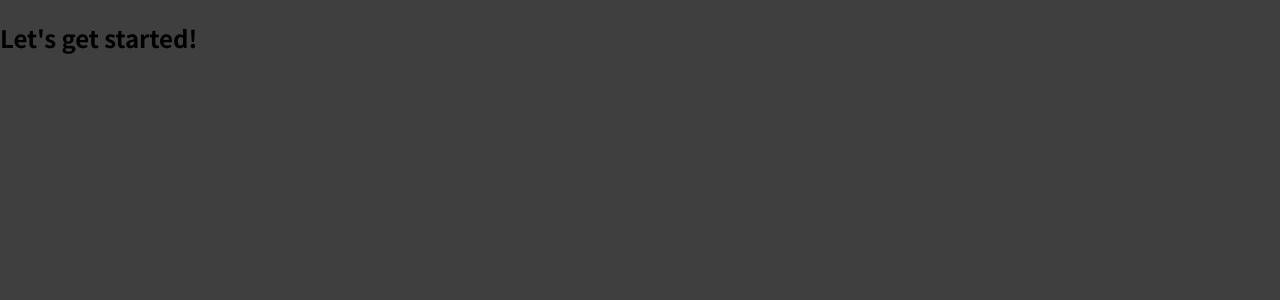
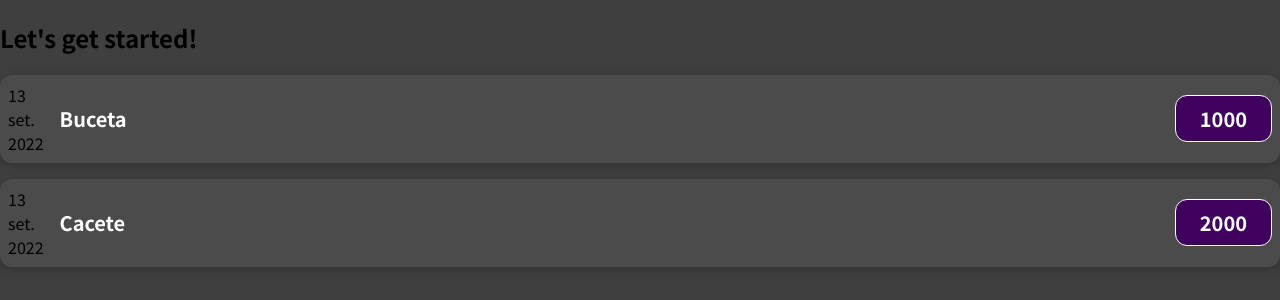
Before and after one commit to pa-tiq/expense-tracker, a JavaScript app: page / in a window 1280 px wide. Shown: the top 300 px of the page. Built offline with nearby package versions, Linux system fonts and the light colour scheme; the HTML template or start-up script is replaced by a standard one.

Commit message:
expense item

```diff
--- a/src/App.js
+++ b/src/App.js
@@ -1,8 +1,26 @@
+import ExpenseItem from "./components/ExpenseItem";
 
 function App() {
+
+  const expenseData = [
+    {
+      date: new Date(),
+      title: 'Buceta',
+      amount: 1000.00,
+    },
+    {
+      date: new Date(),
+      title: 'Cacete',
+      amount: 2000.00,
+    }
+  ];
+
   return (
     <div>
       <h2>Let's get started!</h2>
+      {expenseData.map((ex) => (
+        <ExpenseItem title={ex.title} date={ex.date} amount={ex.amount}></ExpenseItem>
+      ))}
     </div>
   );
 }
--- /dev/null
+++ b/src/components/ExpenseItem.css
@@ -0,0 +1,56 @@
+.expense-item {
+  display: flex;
+  justify-content: space-between;
+  align-items: center;
+  box-shadow: 0 2px 8px rgba(0, 0, 0, 0.25);
+  padding: 0.5rem;
+  margin: 1rem 0;
+  border-radius: 12px;
+  background-color: #4b4b4b;
+}
+
+.expense-item__description {
+  display: flex;
+  flex-direction: column;
+  gap: 1rem;
+  align-items: flex-end;
+  flex-flow: column-reverse;
+  justify-content: flex-start;
+  flex: 1;
+}
+
+.expense-item h2 {
+  color: #3a3a3a;
+  font-size: 1rem;
+  flex: 1;
+  margin: 0 1rem;
+  color: white;
+}
+
+.expense-item__price {
+  font-size: 1rem;
+  font-weight: bold;
+  color: white;
+  background-color: #40005d;
+  border: 1px solid white;
+  padding: 0.5rem;
+  border-radius: 12px;
+}
+
+@media (min-width: 580px) {
+  .expense-item__description {
+    flex-direction: row;
+    align-items: center;
+    justify-content: flex-start;
+    flex: 1;
+  }
+
+  .expense-item__description h2 {
+    font-size: 1.25rem;
+  }
+
+  .expense-item__price {
+    font-size: 1.25rem;
+    padding: 0.5rem 1.5rem;
+  }
+}
--- /dev/null
+++ b/src/components/ExpenseItem.js
@@ -0,0 +1,24 @@
+import './ExpenseItem.css';
+
+function ExpenseItem(props){
+
+  const month = props.date.toLocaleDateString('pt-BR', {month:'short'});
+  const day = props.date.toLocaleDateString('pt-BR', {day:'2-digit'});
+  const year= props.date.getFullYear();
+
+  return (
+    <div className='expense-item'>
+      <div>
+        <div>{day}</div>
+        <div>{month}</div>
+        <div>{year}</div>
+      </div>
+      <div className='expense-item__description'>
+        <h2>{props.title}</h2>
+        <div className='expense-item__price'>{props.amount}</div>
+      </div>
+    </div>
+  );
+}
+
+export default ExpenseItem;
```
